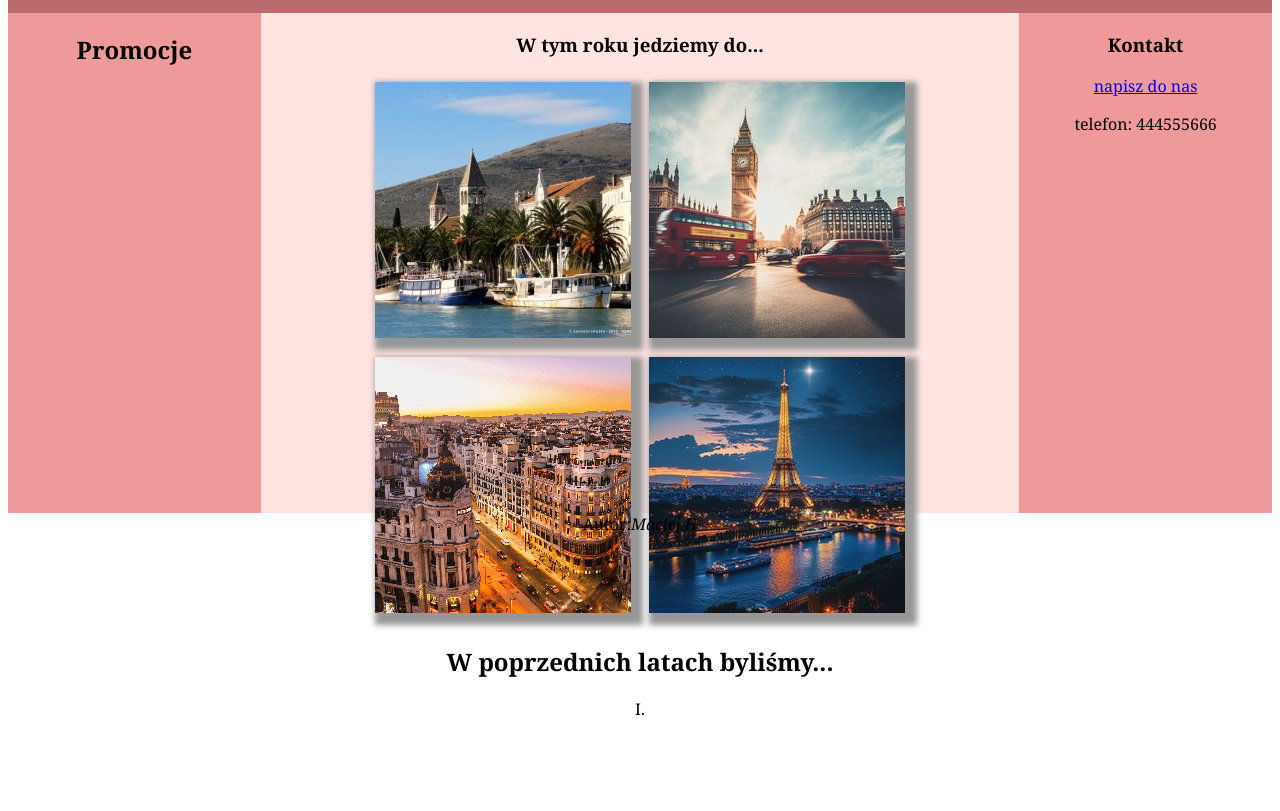
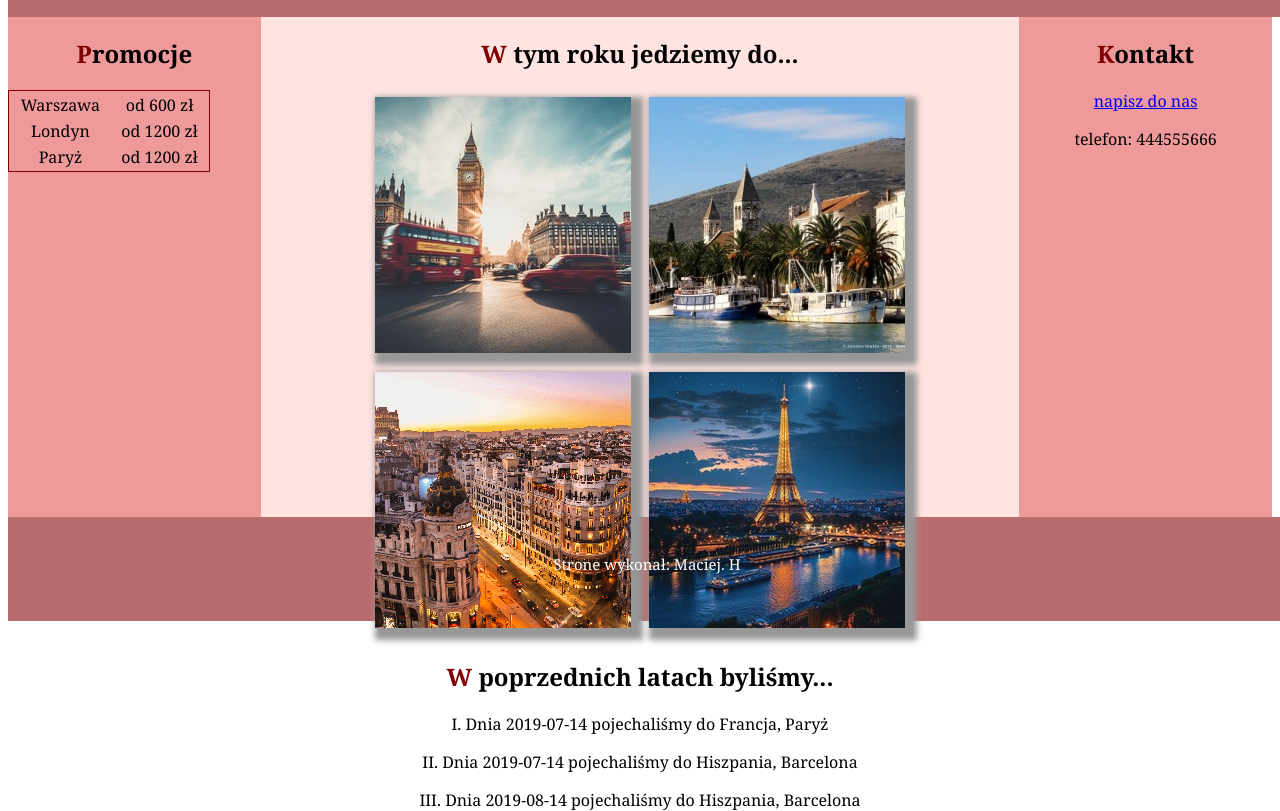
Before and after one commit to rdzawyy/strona-maciej_hempel, a plain HTML site: page index.html in a window 1280 px wide. Shown: the part 95-906 px from the top of the page. Before the commit the page ends 815 px from the top, so only its background shows below. Drawn offline with Linux system fonts and the light colour scheme.

Commit message:
Poprawki - Dodano tabelke po lewej stronie, poprawy kolorystyczne, uporządkowane

```diff
--- a/index.html
+++ b/index.html
@@ -12,22 +12,38 @@
         <main>
             <div class="left">
                 <h2>Promocje</h2>
+            <table>
+            <tr>
+                <td>Warszawa</td>
+                <td>od 600 zł</td>
+                </tr>
+                <tr>
+                <td>Londyn</td>
+                <td>od 1200 zł</td>
+                </tr>
+                <tr>
+                <td>Paryż</td>
+                <td>od 1200 zł</td>
+            </tr>
+            </table>
                 </div>
             <div class="center">
             <section>
-                <h3>W tym roku jedziemy do...</h3>
+           <h2>W tym roku jedziemy do...</h2>
+           <img src="londyn.jpg">
            <img src="trogir.jpg">
-                <img src="londyn.jpg">
            <img src="madryt.png">
            <img src="paryz.jpg">
            </section>
            <section>
             <h2>W poprzednich latach byliśmy...</h2>
-                <p>I.</p>
+            <p>I. Dnia 2019-07-14 pojechaliśmy do Francja, Paryż</p>
+            <p>II. Dnia 2019-07-14 pojechaliśmy do Hiszpania, Barcelona</p>
+            <p>III. Dnia 2019-08-14 pojechaliśmy do Hiszpania, Barcelona</p>
            </section>
            </div>
            <div class="right">
-                <h3>Kontakt</h3>
+            <h2>Kontakt</h2>
             <nav>
                 <a href="kontakt.html">napisz do nas</a>
                 <p>telefon: 444555666</p>
@@ -35,7 +51,7 @@
            </div>
            </main>
            <footer>
-            Autor:<i>Maciej.H</i>
+            <a>Strone wykonał: Maciej. H</a>
            </footer>
            </body>
            </html>
--- a/style.css
+++ b/style.css
@@ -5,9 +5,12 @@ body{
     font-family: Georgia;
     text-align: center;
 }
-header{
+
+header, footer{
     background-color: #BA6B6C;
     padding: 7px;
+    height: 90px;
+    width: 100%;
 }
 header a{
     color: white;
@@ -23,7 +26,25 @@ header a{
     width: 60%;
     height: 500px;
 }
+.data{
+    background-color: mistyrose;
+    padding: 50px;
+}
+table{
+    border: solid 1px maroon;
+    width: 80%;
+}
+h2::first-letter{
+    color: maroon;
+}
 .center img{
     box-shadow: 6px 6px 6px 6px rgb(151, 151, 151);
     margin: 7px;
 }
+footer{
+    background-color: #BA6B6C;
+    color: white;
+    text-align: center;
+    line-height: 80px;
+    font-size: 15px;
+}
```
Lines whose indentation alone changed are shown as unchanged.
